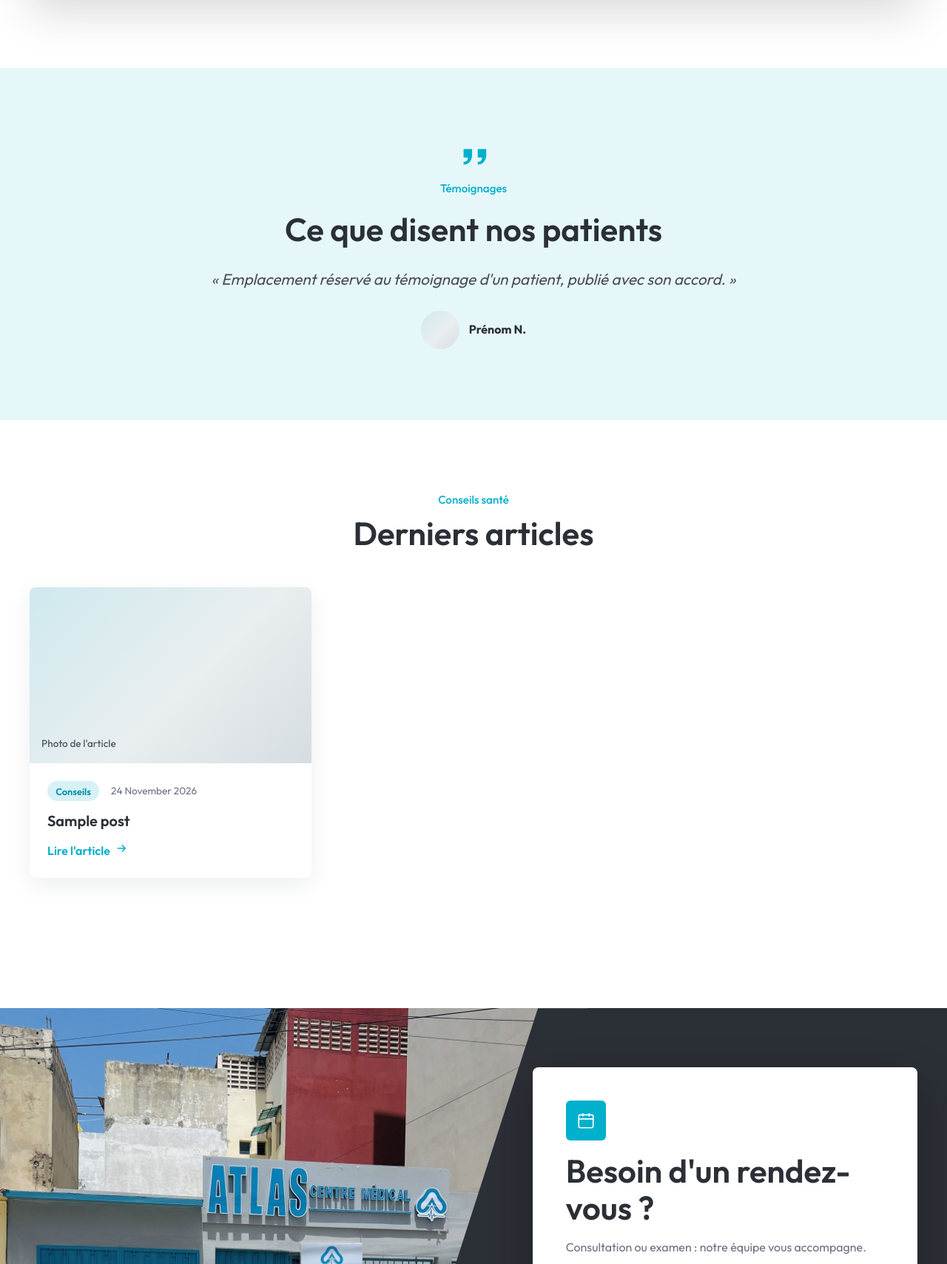
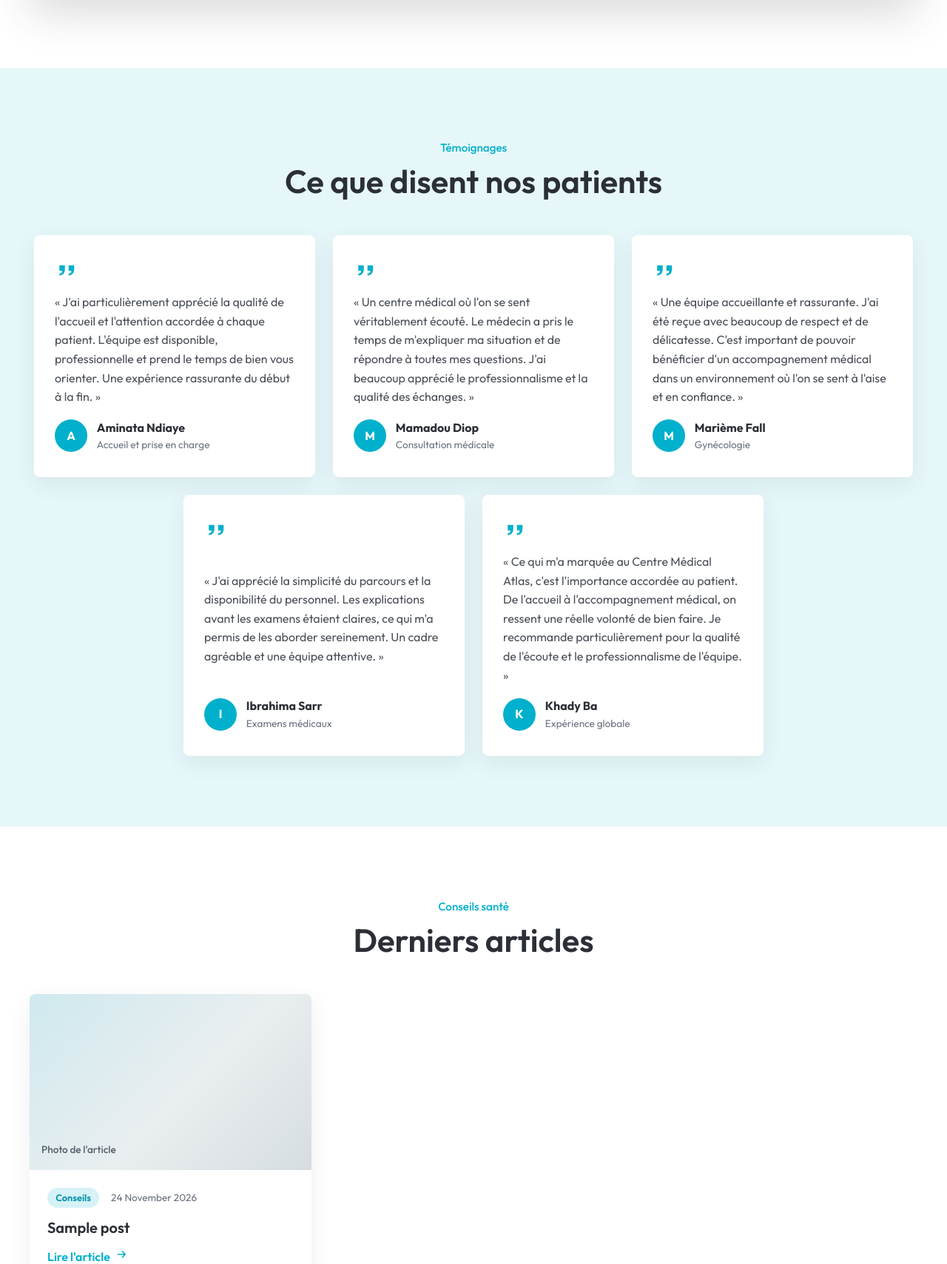
Before and after one commit to Doudida6/siteatlas, a WordPress theme: template wordpress/centre-atlas/front-page.php in a window 1280 px wide. Shown: the part 4791-6500 px from the top of the page at 74% size. Run offline with PHP 8.4 and a stand-in for WordPress, Linux system fonts and the light colour scheme; the site name, menu and one post (Sample post) are stand-ins, and other content is empty; some libraries are stand-ins or nearby versions.

Commit message:
Accueil : 5 témoignages patients modifiables
Co-Authored-By: Claude Sonnet 5.5 <noreply@anthropic.com>
Claude-Session: https://claude.ai/code/session_01WMV7TTzHWSs8CoVZWNWm7p

```diff
--- a/wordpress/centre-atlas/front-page.php
+++ b/wordpress/centre-atlas/front-page.php
@@ -180,13 +180,18 @@
 
   <section class="quote2">
     <div class="padding-global">
-      <div class="container-large quote2_inner reveal">
-        <svg class="quote2_mark" fill="currentColor" stroke="none"><use href="#i-quote"/></svg>
-        <span class="eyebrow2"><?php atlas_t('t8cc8053a'); ?></span>
-        <h2 class="heading-style-h2"><?php atlas_t('t4be0e41c'); ?></h2>
-        <!-- Emplacement : remplacer par un vrai témoignage, publié avec l'accord du patient -->
-        <p class="quote2_text"><?php atlas_t('t9945f676'); ?></p>
-        <div class="quote2_author"><span class="quote2_avatar photo-placeholder<?php echo atlas_photo_class('accueil-quote2-avatar'); ?>"<?php echo atlas_photo_attr('accueil-quote2-avatar', ''); ?>></span><strong><?php atlas_t('tfb94663a'); ?></strong></div>
+      <div class="container-large">
+        <div class="text-align-center max-width-medium margin-auto margin-bottom-large">
+          <span class="eyebrow2"><?php atlas_t('t8cc8053a'); ?></span>
+          <h2 class="heading-style-h2"><?php atlas_t('t4be0e41c'); ?></h2>
+        </div>
+        <div class="testi_grid">
+          <figure class="testi_card reveal"><svg class="testi_mark" fill="currentColor" stroke="none"><use href="#i-quote"/></svg><blockquote class="testi_text"><?php atlas_t('t907a0377'); ?></blockquote><figcaption class="testi_author"><span class="testi_initials"><?php atlas_t('t7fc56270'); ?></span><span><strong><?php atlas_t('tc7812fe3'); ?></strong><small><?php atlas_t('tb6b4771f'); ?></small></span></figcaption></figure>
+          <figure class="testi_card reveal"><svg class="testi_mark" fill="currentColor" stroke="none"><use href="#i-quote"/></svg><blockquote class="testi_text"><?php atlas_t('t5d64066c'); ?></blockquote><figcaption class="testi_author"><span class="testi_initials"><?php atlas_t('t69691c7b'); ?></span><span><strong><?php atlas_t('tefb5ef10'); ?></strong><small><?php atlas_t('t60dccb6c'); ?></small></span></figcaption></figure>
+          <figure class="testi_card reveal"><svg class="testi_mark" fill="currentColor" stroke="none"><use href="#i-quote"/></svg><blockquote class="testi_text"><?php atlas_t('t4c2687d3'); ?></blockquote><figcaption class="testi_author"><span class="testi_initials"><?php atlas_t('t69691c7b'); ?></span><span><strong><?php atlas_t('t2cbd38e9'); ?></strong><small><?php atlas_t('tfa4c9926'); ?></small></span></figcaption></figure>
+          <figure class="testi_card reveal"><svg class="testi_mark" fill="currentColor" stroke="none"><use href="#i-quote"/></svg><blockquote class="testi_text"><?php atlas_t('t0dbb0f6c'); ?></blockquote><figcaption class="testi_author"><span class="testi_initials"><?php atlas_t('tdd753679'); ?></span><span><strong><?php atlas_t('t57971b9f'); ?></strong><small><?php atlas_t('t9a89fd7b'); ?></small></span></figcaption></figure>
+          <figure class="testi_card reveal"><svg class="testi_mark" fill="currentColor" stroke="none"><use href="#i-quote"/></svg><blockquote class="testi_text"><?php atlas_t('td5e06115'); ?></blockquote><figcaption class="testi_author"><span class="testi_initials"><?php atlas_t('ta5f3c6a1'); ?></span><span><strong><?php atlas_t('ta90d9f39'); ?></strong><small><?php atlas_t('t51512580'); ?></small></span></figcaption></figure>
+        </div>
       </div>
     </div>
   </section>
--- a/wordpress/centre-atlas/inc/registry.php
+++ b/wordpress/centre-atlas/inc/registry.php
@@ -146,8 +146,24 @@ return [
         't7023ff4a' => ['accueil', 'Votre demande a bien été reçue. Notre équipe vous contactera pour confirmer votre rendez-vous.'],
         't8cc8053a' => ['accueil', 'Témoignages'],
         't4be0e41c' => ['accueil', 'Ce que disent nos patients'],
-        't9945f676' => ['accueil', '« Emplacement réservé au témoignage d\'un patient, publié avec son accord. »'],
-        'tfb94663a' => ['accueil', 'Prénom N.'],
+        't907a0377' => ['accueil', '« J\'ai particulièrement apprécié la qualité de l\'accueil et l\'attention accordée à chaque patient. L\'équipe est disponible, professionnelle et prend le temps de bien vous orienter. Une expérience rassurante du début à la fin. »'],
+        't7fc56270' => ['accueil', 'A'],
+        'tc7812fe3' => ['accueil', 'Aminata Ndiaye'],
+        'tb6b4771f' => ['accueil', 'Accueil et prise en charge'],
+        't5d64066c' => ['accueil', '« Un centre médical où l\'on se sent véritablement écouté. Le médecin a pris le temps de m\'expliquer ma situation et de répondre à toutes mes questions. J\'ai beaucoup apprécié le professionnalisme et la qualité des échanges. »'],
+        't69691c7b' => ['accueil', 'M'],
+        'tefb5ef10' => ['accueil', 'Mamadou Diop'],
+        't60dccb6c' => ['accueil', 'Consultation médicale'],
+        't4c2687d3' => ['accueil', '« Une équipe accueillante et rassurante. J\'ai été reçue avec beaucoup de respect et de délicatesse. C\'est important de pouvoir bénéficier d\'un accompagnement médical dans un environnement où l\'on se sent à l\'aise et en confiance. »'],
+        't2cbd38e9' => ['accueil', 'Marième Fall'],
+        't0dbb0f6c' => ['accueil', '« J\'ai apprécié la simplicité du parcours et la disponibilité du personnel. Les explications avant les examens étaient claires, ce qui m\'a permis de les aborder sereinement. Un cadre agréable et une équipe attentive. »'],
+        'tdd753679' => ['accueil', 'I'],
+        't57971b9f' => ['accueil', 'Ibrahima Sarr'],
+        't9a89fd7b' => ['accueil', 'Examens médicaux'],
+        'td5e06115' => ['accueil', '« Ce qui m\'a marquée au Centre Médical Atlas, c\'est l\'importance accordée au patient. De l\'accueil à l\'accompagnement médical, on ressent une réelle volonté de bien faire. Je recommande particulièrement pour la qualité de l\'écoute et le professionnalisme de l\'équipe. »'],
+        'ta5f3c6a1' => ['accueil', 'K'],
+        'ta90d9f39' => ['accueil', 'Khady Ba'],
+        't51512580' => ['accueil', 'Expérience globale'],
         't523e81a5' => ['accueil', 'Derniers articles'],
         't42ada6a3' => ['accueil', 'Lire l\'article'],
         't1f691f71' => ['blog', 'Actualités & conseils'],
@@ -508,7 +524,6 @@ return [
         'accueil-photo-equipe' => ['accueil', 'Photo : équipe'],
         'accueil-photo-cabinet-de-consultation' => ['accueil', 'Photo : cabinet de consultation'],
         'accueil-photo-echographie' => ['accueil', 'Photo : échographie'],
-        'accueil-quote2-avatar' => ['accueil', 'Photo du patient (témoignage)'],
         'accueil-apt-side' => ['accueil', 'Fond du bloc « Prenez rendez-vous »'],
         'le-centre-photo-facade-et-entree-du-centre-atlas' => ['le-centre', 'Photo : façade et entrée du Centre Atlas'],
         'le-centre-photo-facade' => ['le-centre', 'Photo : façade'],
--- a/wordpress/centre-atlas/style.css
+++ b/wordpress/centre-atlas/style.css
@@ -610,6 +610,15 @@ textarea.form_input { min-height: 130px; resize: vertical; }
 .legal_body h2 { font-size: 1.35rem; }
 .legal_body .lv { font-weight: 600; }
 
+/* Témoignages */
+.testi_grid { display: flex; flex-wrap: wrap; justify-content: center; gap: 1.5rem; }
+.testi_card { flex: 1 1 320px; max-width: 380px; margin: 0; background: #fff; border-radius: var(--radius); padding: 2rem 1.75rem; box-shadow: var(--shadow); display: grid; gap: 1rem; align-content: space-between; }
+.testi_mark { width: 30px; height: 30px; color: var(--color-accent); }
+.testi_text { margin: 0; font-size: 1rem; line-height: 1.6; color: #4a5058; }
+.testi_author { display: flex; align-items: center; gap: .8rem; }
+.testi_author small { display: block; color: #6b7480; font-size: .85rem; }
+.testi_initials { width: 44px; height: 44px; border-radius: 50%; background: var(--color-accent); color: #fff; display: grid; place-items: center; font-weight: 700; flex: none; }
+
 
 /* Liens : la couleur ne change pas au survol, sauf quand c'est voulu (protège contre a:hover des plugins) */
 .page-wrapper a, .page-wrapper a:hover, .page-wrapper a:focus, .page-wrapper a:active, .page-wrapper a:visited { color: var(--c, inherit); }
```
Also changed, not shown: maquette/css/style.css (+9 -0 lines), maquette/index.html (+12 -7 lines).
